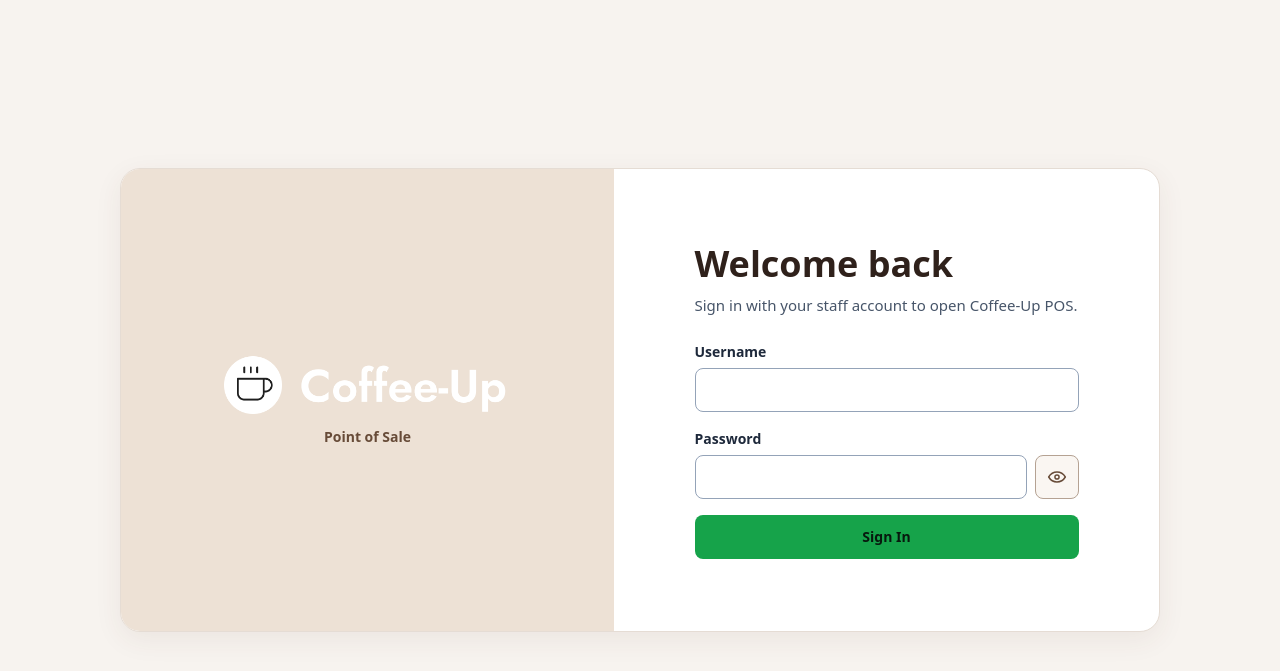
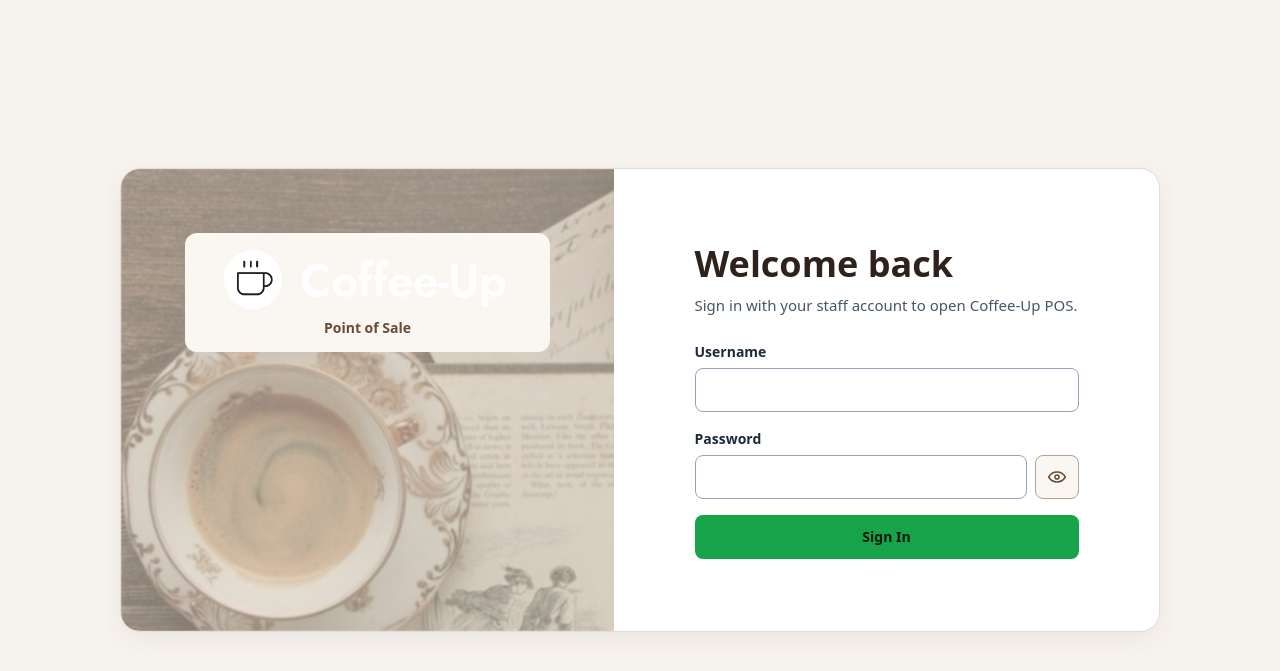
Before and after one commit to Cha-Luna-Star/Cafe-Pos-PHP, a PHP site: page /login.php in a window 1280 px wide. Shown: the top 671 px of the page. Run offline with PHP 8.4, Linux system fonts and the light colour scheme.

Commit message:
Add coffee photography to the sign-in page

```diff
--- a/assets/css/login.css
+++ b/assets/css/login.css
@@ -20,13 +20,21 @@
 
 .login-brand {
     display: grid;
-    place-content: center;
+    align-content: start;
     justify-items: center;
-    gap: 12px;
     padding: clamp(24px, 5vw, 64px);
-    background: #ede1d5;
+    background: #ede1d5 url("../images/coffee_bg.png") left 75% / cover no-repeat;
     color: #674b38;
     text-align: center;
+}
+
+.login-brand-label {
+    display: grid;
+    justify-items: center;
+    gap: 8px;
+    padding: 14px 18px;
+    border-radius: var(--ui-panel-radius);
+    background: #faf6f2;
 }
 
 .login-brand img {
@@ -162,6 +170,11 @@
         max-width: 30rem;
     }
 
+    .login-brand {
+        min-height: 190px;
+        background-position: left 85%;
+    }
+
     .login-brand img {
         width: min(100%, 12rem);
     }
--- a/login.php
+++ b/login.php
@@ -108,8 +108,10 @@ if ($_SERVER['REQUEST_METHOD'] === 'POST') {
 <body class="login-page">
     <main class="login-layout" aria-labelledby="login-heading">
         <div class="login-brand">
-            <img src="assets/images/coffee-up.png" alt="Coffee-Up" width="536" height="114">
-            <p>Point of Sale</p>
+            <div class="login-brand-label">
+                <img src="assets/images/coffee-up.png" alt="Coffee-Up" width="536" height="114">
+                <p>Point of Sale</p>
+            </div>
         </div>
 
         <section class="login-content">
```
